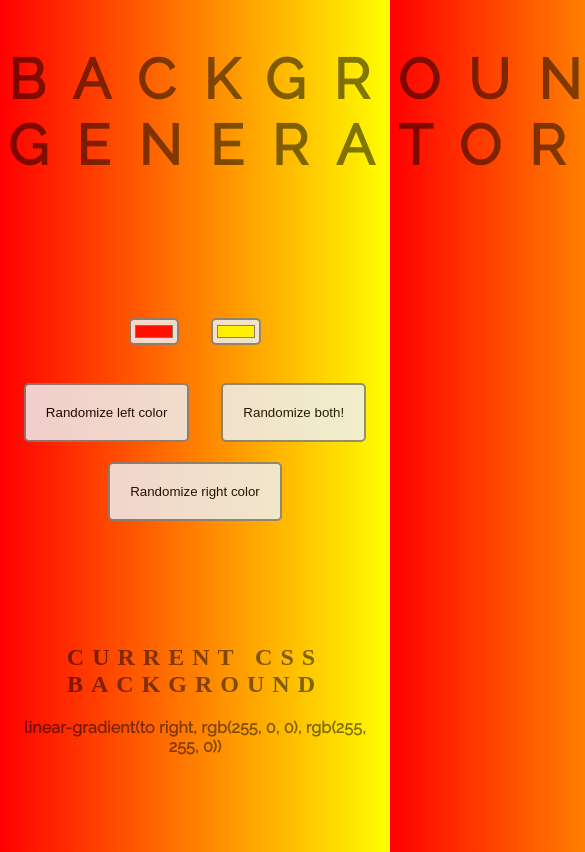
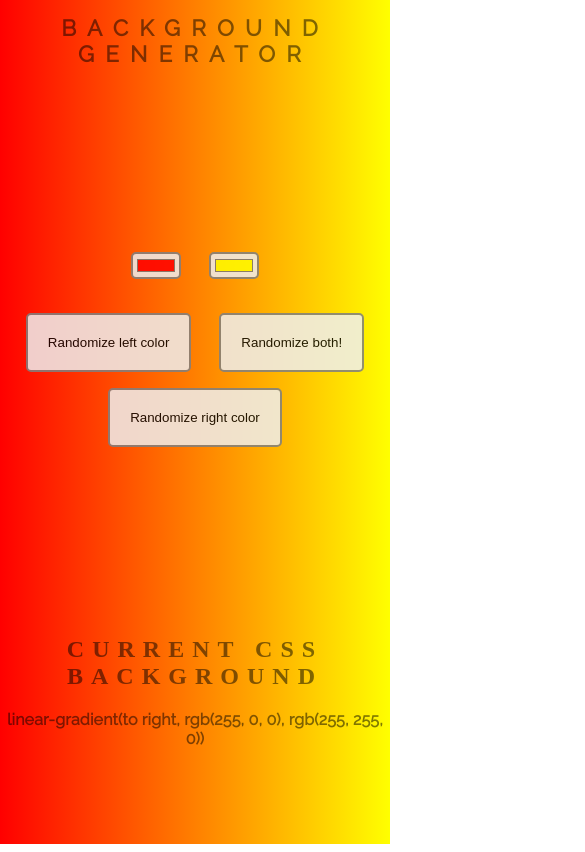
Before and after one commit to LiorZana/BGGradientGen, a website: page index.html in a window 390 px wide. Shown: the top 852 px of the page, 585 px wide, since content can reach past the window. Drawn offline with Linux system fonts and the light colour scheme.

Commit message:
further updated ui

```diff
--- a/index.html
+++ b/index.html
@@ -4,7 +4,7 @@
 <head>
     <meta charset="UTF-8">
     <meta name="viewport" content="width=device-width, initial-scale=1.0">
-    <title>Gradient Background</title>
+    <title>Gradient Background Generator</title>
     <link rel="stylesheet" type="text/css" href="style.css">
     <link href="https://fonts.googleapis.com/css2?family=Raleway&display=swap" rel="stylesheet">
 </head>
--- a/style.css
+++ b/style.css
@@ -1,6 +1,9 @@
 body, html {
     min-height: 100vh;
     height: 100%;
+    min-width: 100vw;
+    padding: 0;
+    margin: 0;
 }
 
 body {
@@ -15,6 +18,9 @@ body {
     letter-spacing: .5em;
     top: 15%;
     background: linear-gradient(to right, #ff0000, #ffff00);
+    background-size: 100%;
+    background-repeat: no-repeat;
+    overflow: hidden;
 }
 
 h1 {
@@ -26,6 +32,18 @@ h1 {
     width: 100%;
 }
 
+@media only screen and (max-width: 660px) {
+    h1 {
+      font-size: 2.5em;
+    }
+  }
+
+  @media only screen and (max-width: 500px) {
+    h1 {
+      font-size: 1.4em;
+    }
+  }
+
 h3 {
     font: 900 1em 'Raleway', sans-serif;
     color: rgba(0,0,0,.5);
@@ -35,7 +53,7 @@ h3 {
 }
 
 button, input {
-    margin: 10px;
+    margin: 8px;
     border: 2px solid grey;
     border-radius: 5px;
     opacity: 85%;
```
Also changed, not shown: 1 other file.
